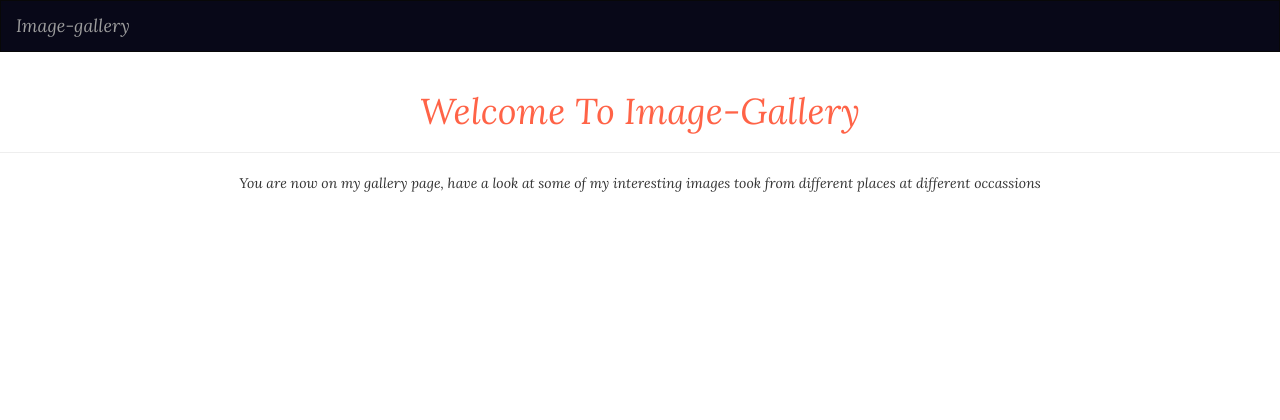
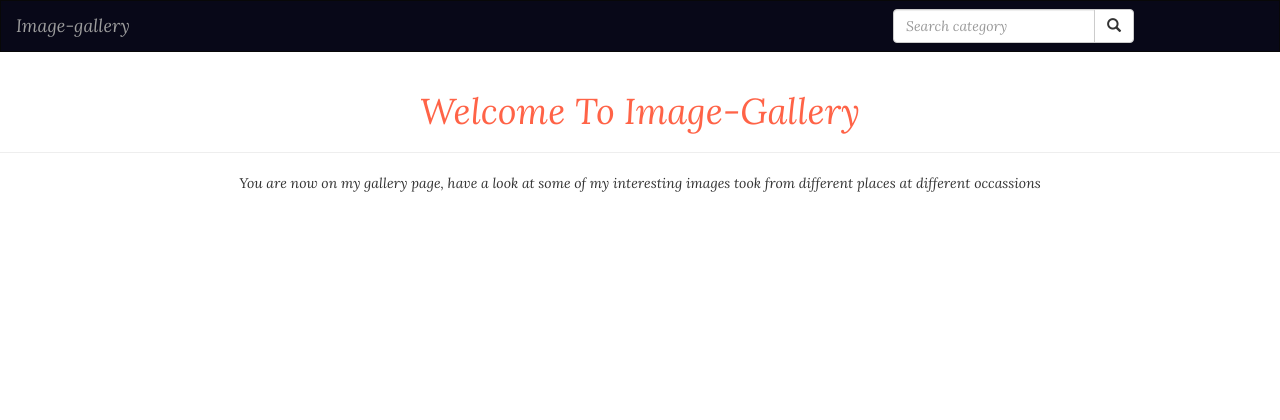
Before and after one commit to Kipkorir2017/image-galle, a Django app: page / in a window 1280 px wide. Shown: the top 420 px of the page. Run offline with Django 3.2, Linux system fonts and the light colour scheme; some libraries are stand-ins or nearby versions.

Commit message:
add seach form in the navbar

```diff
--- a/gallery/templates/navbar.html
+++ b/gallery/templates/navbar.html
@@ -20,6 +20,23 @@
     <div class="navbar-header">
       <a class="navbar-brand" href="/">Image-gallery</a>
     </div>
+
+      <!-- Adding a search form  -->
+      <div class="col-sm-4 col-md-4 navbar-right">
+
+        <form class="navbar-form" role="search" action="{% url 'search_category' %}">
+
+          <div class="input-group">
+            <input type="text" class="form-control" placeholder="Search category" name="category">
+            <div class="input-group-btn">
+              <button class="btn btn-default" type="submit"><i class="glyphicon glyphicon-search"></i></button>
+            </div>
+          </div>
+
+        </form>
+      </div>
+
+
   </div>
 </nav>
 </body>
--- a/gallery/urls.py
+++ b/gallery/urls.py
@@ -1,4 +1,6 @@
 from django.conf.urls import url
+from django.conf import settings
+from django.conf.urls.static import static
 from .import views
 
 urlpatterns = [
@@ -7,3 +9,5 @@ urlpatterns = [
     url('^image/(?P<image_id>\d+)/$',views.image_properties, name='image'),
     url(r'^location/(?P<location_name>\w+)',views.image_location,name = 'location'),
 ]
+if settings.DEBUG:
+    urlpatterns+= static(settings.MEDIA_URL, document_root = settings.MEDIA_ROOT)
```
